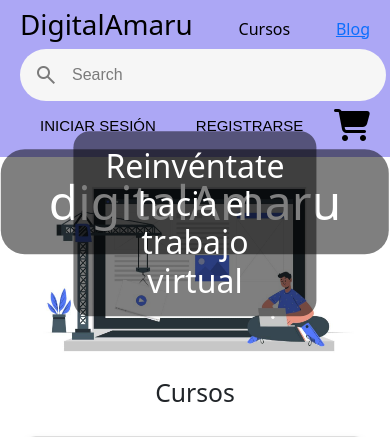
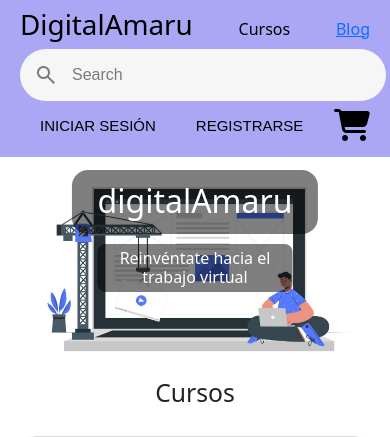
Before and after one commit to DH-Comision-07/grupo_2_digitalAmaru, a Node server app: page / in a window 390 px wide. Shown: the top 437 px of the page. Run offline with Node 20, Linux system fonts and the light colour scheme; some libraries are stand-ins or nearby versions.

Commit message:
arreglo carrousel

```diff
--- a/public/css/index.css
+++ b/public/css/index.css
@@ -40,7 +40,7 @@
   align-items: center;
   position: relative;
   display: flex;
-  flex-direction: column
+  flex-direction: column;
 }
 
 .course img {
@@ -324,18 +324,34 @@
   background: rgba(0, 0, 0, 0.5);
   padding: 0.5em 1em;
   border-radius: 0.5em;
-}
+ }
 
-.slide-content h5 {
+
+ .slide-content h5 {
   position: absolute;
-  top: 30%;
+  top: 40%;
   left: 50%;
   transform: translate(-50%, -50%);
   font-size: 2em;
   background: rgba(0, 0, 0, 0.5);
   padding: 0.5em 1em;
   border-radius: 0.5em;
-}
+ }
+ /* Ajustes para dispositivos móviles */
+ @media (max-width: 768px) {
+  .slide-content h5 {
+    font-size: 1em; /* Tamaño ajustado para dispositivos móviles */
+    padding: 0.3em 0.7em; /* Ajuste de padding para mantener proporción */
+    top: 50%
+  }
+ }
+ @media (max-width: 768px) {
+  .slide-content h3 {
+    font-size: 2em; /* Tamaño ajustado para dispositivos móviles */
+    padding: 0.4em 0.8em; /* Ajuste de padding para mantener proporción */
+  }
+ }
+
 
 /* Footer styles */
 .footer {
```
